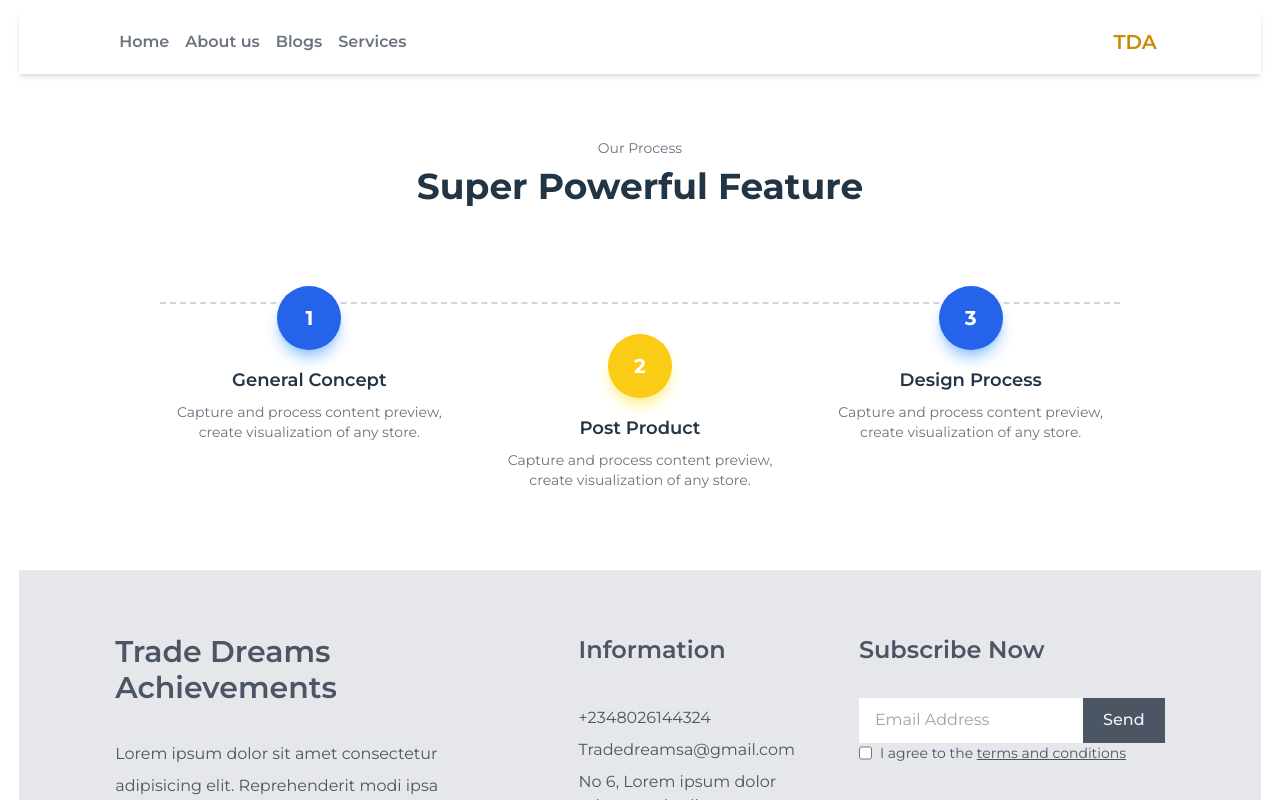
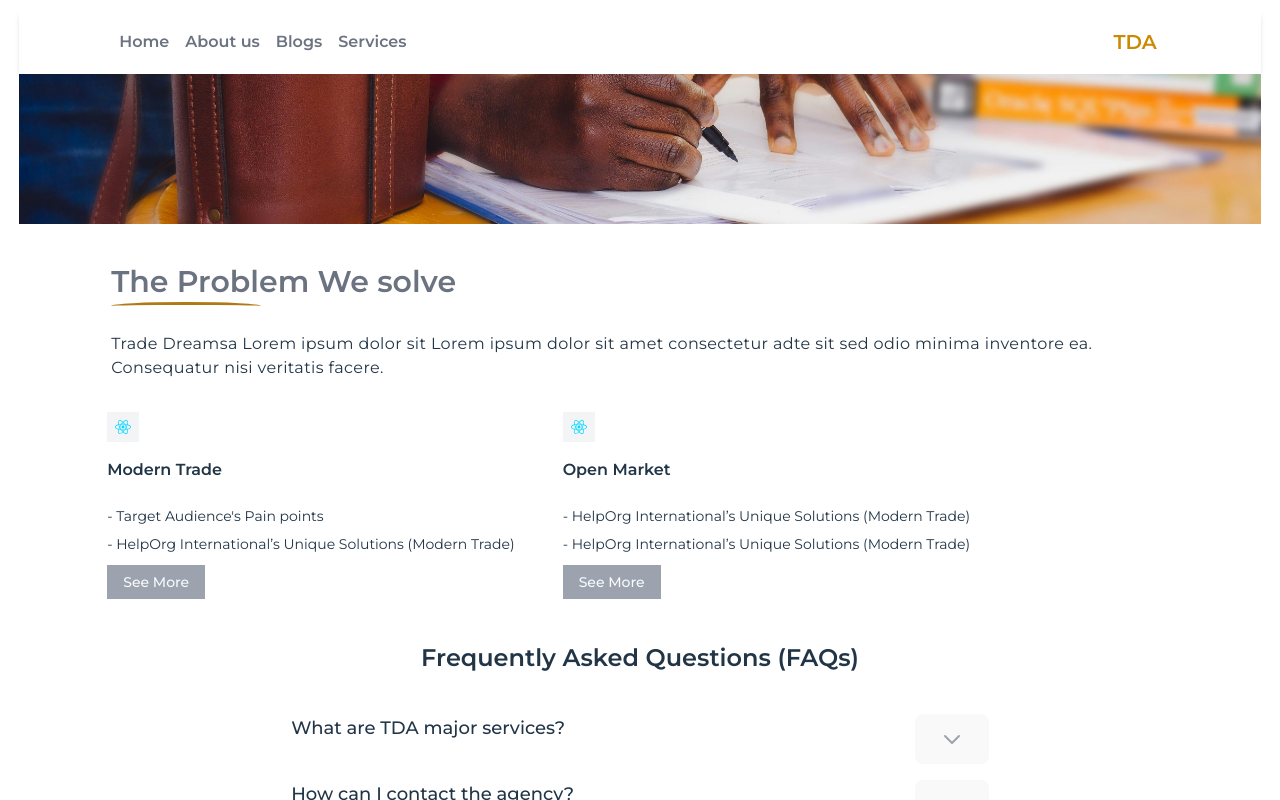
Before and after one commit to ifeoluwajohz/Pro-Market-Links-And-Services, a React (Vite) app: page /service in a window 1280 px wide. Shown: the top 800 px of the page. Built offline with nearby package versions, Linux system fonts and the light colour scheme.

Commit message:
Third commit

```diff
--- a/src/App.jsx
+++ b/src/App.jsx
@@ -7,6 +7,7 @@ import './App.css'
 import Home from './components/Home';
 import About from './components/About';
 import Services from './components/Services';
+import Faq from './components/Faq';
 
 
 function App() {
@@ -24,6 +25,7 @@ function App() {
 
 
       <div id="main">
+      <Faq />
       <Footer />
       </div>
     </Router>
--- a/src/components/About.jsx
+++ b/src/components/About.jsx
@@ -5,33 +5,28 @@ import '../css/index.css'
 
 const About = () => {
   return (
-    <div className="text-center px-0 md:my-0 my-0">
-        <div className="about-img font-semibold text-center text-white">
-            <div className=" w-full block  md:px-16 lg:px-24 mt-0 md:p-8 p-2">
-            <h1 className="mb-3 md:text-8xl text-4xl">About us</h1>
-            <p className="text-sm font-normal">Lorem, ipsum dficia, quia magnam in modi, ad id repellat, inventore qui aliquam saepe consequatur? Libero ipsa rem facilis architecto saepe fugit minima consectetur omnis ullam aliquid aliquam consequuntur laborum illo enim, molestiae, repellat culpa! Adipisci, rem tempora!</p>
-            </div>
-        </div>
-        <div className="how md:m-12 lg:m-20 m-2 my-8">
-            <h1 className="text-4xl text-left mx-4 font-semibold">Our unique solutions</h1>
-            <div className="flex md:flex-nowrap flex-wrap">
-                <div className="individual flex flex-col text-left p-4">
-                    <img className="w-7" src={icon} alt="" />
-                    <p className="font-bold py-2">Hello world</p>
-                    <p className="text-sm">Lorem ipsum dolor sit amet consectetur, adipisicing elit. Numquam dicta odit eaque hic id ea doloremque quisquam sunt ratione, placeat dolor alias est, eligendi doloribus ducimus recusandae atque corporis dolorum!</p>
-                </div>
-                <div className="individual flex flex-col text-left p-4">
-                    <img className="w-7" src={icon} alt="" />
-                    <p className="font-bold py-2">Hello world</p>
-                    <p className="text-sm">Lorem ipsum dolor sit amet consectetur, adipisicing elit. Numquam dicta odit eaque hic id ea doloremque quisquam sunt ratione, placeat dolor alias est, eligendi doloribus ducimus recusandae atque corporis dolorum!</p>
-                </div>
-                <div className="individual flex flex-col text-left p-4">
-                    <img className="w-7" src={icon} alt="" />
-                    <p className="font-bold py-2">Hello world</p>
-                    <p className="text-sm">Lorem ipsum dolor sit amet consectetur, adipisicing elit. Numquam dicta odit eaque hic id ea doloremque quisquam sunt ratione, placeat dolor alias est, eligendi doloribus ducimus recusandae atque corporis dolorum!</p>
-                </div>
-            </div>
-        </div>
+
+    <div className=" px-0 md:my-0 my-0 w-full">
+      <div className="about-img"></div>
+      <div className="max-w-5xl mx-4 md:mx-20 px-4 py-10 text-left">
+
+      <div>
+        <h2 className="under2 text-3xl font-semibold md:text-3xl text-gray-500 mb-8">Overview</h2>
+        <p className="md:text-base text-sm leading-7 font-normal mb-10 tracking-wide">HelpOrg International is a promotional brand that helps small businesses and production companies to gain access to modern trade market such as ShopRite, Justrite, Jendol, etc, and open markets. Through their expertise, they serve as a linking point between production companies, modern trade stores and open markets. HelpOrg International has professional experts who are equipped with the right knowledge and skills to help companies see their trade dreams become realities.</p>
+      </div>
+
+      <div>
+        <h2 className="under3 text-3xl font-semibold md:text-3xl text-gray-500 mb-8 text-right">Objective</h2>
+        <p className="md:text-base text-sm leading-7 font-normal mb-12 tracking-wide text-right">HelpOrg International's main goal is to connect SMEs and production companies with modern trade stores and open markets. Also, this brand is actively concerned with ensuring that there is a seamless flow of money between the stores and the companies.
+        </p>
+      </div>
+
+      <div>
+        <h2 className="under2 text-3xl font-semibold md:text-3xl text-gray-500 mb-8">Target Audience</h2>
+        <p className="md:text-base text-sm leading-7 font-normal mb-12 tracking-wide">HelpOrg International is committed to helping small businesses and production companies gain access into the sales floor of modern trade stores and open markets. Thus, the target audience of this organization are business owners and production companies.
+</p>
+      </div>
+    </div>
     </div>
   )
 }
--- /dev/null
+++ b/src/components/Faq.jsx
@@ -0,0 +1,49 @@
+import React, { useState } from 'react';
+
+const Faq = () => {
+  const [openIndex, setOpenIndex] = useState(null);
+
+  const faqs = [
+    {
+      question: "What are TDA major services?",
+      answer: "Our major services include digital marketing, SEO, content creation, and social media management."
+    },
+    {
+      question: "How can I contact the agency?",
+      answer: "You can contact us via email at contact@agency.com or call us at (123) 456-7890."
+    },
+    {
+      question: "What is the agency's pricing model?",
+      answer: "We offer flexible pricing models including hourly rates, project-based pricing, and retainer agreements."
+    }
+  ];
+
+  const toggleMenu = (index) => {
+    setOpenIndex(openIndex === index ? null : index);
+  };
+
+  return (
+    <div className="text-center p-4 md:p-8">
+      <h1 className="text-2xl font-semibold mb-10">Frequently Asked Questions (FAQs)</h1>
+      {faqs.map((faq, index) => (
+        <div key={index} className="text-xl faq my-4">
+          <div onClick={() => toggleMenu(index)} className="flex justify-between mx-2 lg:mx-60">
+            <p className="text-lg font-medium">{faq.question}</p>
+            <button className="text-gray-400 focus:border">
+              <svg className={`h-6 w-6 transition-transform duration-300 ${openIndex === index ? 'transform rotate-45' : ''}`} fill="none" stroke="currentColor" viewBox="0 0 24 24" xmlns="http://www.w3.org/2000/svg">
+                <path strokeLinecap="round" strokeLinejoin="round" strokeWidth="2" d={openIndex === index ? "M5 15l7-7 7 7" : "M19 9l-7 7-7-7"}></path>
+              </svg>
+            </button>
+          </div>
+          {openIndex === index && (
+            <div className="mt-1 text-gray-500 text-lg text-left flex-wrap px-2 lg:px-60">
+              <p className="text-base">{faq.answer}</p>
+            </div>
+          )}
+        </div>
+      ))}
+    </div>
+  );
+};
+
+export default Faq;
--- a/src/components/Home.jsx
+++ b/src/components/Home.jsx
@@ -24,37 +24,27 @@ const Home = () => {
         <div className="flex flex-col justify-evenly pr-2 w-full md:w-4/6 mb-3">
         <div>
           <p className="text-gray-400 mb-4">ENDLESS BUSINESS POSSIBILITIES</p>
-        <h1 className="text-2xl md:text-4xl lg:text-5xl font-semibold pb-4">WE'LL HELP YOU <span className="">ACHIEVE YOUR</span> TRADE DREAMS</h1>
-        <p className="text-sm mb-6">Lorem ip facere quos voluptatem, error ut nihil omnis, rem obcaecati esse qui veniam quisquam blanditiis!</p>
+        <h1 className="text-gray-700 text-2xl md:text-4xl lg:text-5xl font-bold pb-4 mb-4">WE'LL HELP YOU ACHIEVE YOUR <span className="under">TRADE DREAMS</span> </h1>
+        <p className="text-gray-700 text-sm mb-6">TDA International main goal is to connect SME's and production companies with modern trade stores and open markets</p>
         </div>
-      <form className="flex items-center">
-        <input
-          type="email"
-          value={email}
-          onChange={(e) => setEmail(e.target.value)}
-          placeholder="Stay tuned for more"
-          className="flex-grow w-16 text-sm px-4 py-2 text-gray-700 bg-white border border-gray-300 rounded-l-full focus:outline-none focus:ring-2 focus:ring-gray-200"
-        />
-        <button
-          type="submit"
-          className="px-4 py-1 border-2 border-gray-100 rounded-r-full "
-        >
-          <img width="28" height="28" src="https://img.icons8.com/hieroglyphs/32/up-right.png" alt="up-right"/>
-        </button>
-      </form>
+        <form className="mb-0 flex">
+          <input type="email" className="px-4 py-1 w-full md:w-2/3 border  focus:outline-gray-300" placeholder='Connect with us via email ...'/>
+          <button className=" w-24 bg-gray-700 rounded-none text-gray-100 text-center">Send</button>
+
+        </form>
 
 
         </div>
-        <div className="md:w-10/12 w-full  lg:pl-2 pl-0 bg-center">
+        <div className="md:w-10/12 w-full lg:pl-2 pl-0 bg-center">
           <img className=" w-full"  src={analysis} />
         </div>
       </div>
-    <div className="previos text-center px-5 md:px-16 lg:px-24 md:mt-16 mt-10">
+    <div className="previos text-right px-5 md:px-16 lg:px-24 md:mt-16 mt-10">
         <StatisticsGrid />
     </div>
       <div className="max-w-5xl text-center mx-auto px-0 py-16 ">
       <h2 className="text-sm text-gray-500 mb-2">Our Process</h2>
-      <h1 className="text-3xl md:text-4xl font-bold mb-8 md:mb-16">Super Powerful Feature</h1>
+      <h1 className="text-2xl md:text-4xl font-bold mb-8 md:mb-16">Super Powerful Feature</h1>
 
       <div className="relative">
         <div className="absolute top-8 left-4 right-4 border-t-2 border-dashed border-gray-300 z-0 hidden md:block"></div>
--- a/src/components/Services.jsx
+++ b/src/components/Services.jsx
@@ -1,82 +1,57 @@
 import React from 'react'
 import icon from '../assets/react.svg'
+import analysis from '../assets/contract.jpg'
+
 
 import '../css/index.css'
-
-const ProcessStep = ({ number, title, description, bgColor, textColor, shadowColor }) => (
-    <div className={`flex flex-col items-center m-4 ${number === 2 ? 'md:mt-16' : ''}`}>
-      <div className={`w-16 h-16 ${bgColor} rounded-full flex items-center justify-center ${textColor} text-xl font-bold mb-4 shadow-lg ${shadowColor}`}>
-        {number}
-      </div>
-      <h3 className="text-lg font-semibold mb-2 text-center">{title}</h3>
-      <p className="text-sm text-gray-500 text-center max-w-xs">
-        {description}
-      </p>
-    </div>
-  );
+import { Link } from 'react-router-dom'
 
 const Services = () => {
   return (
+    <div className=" px-0 md:my-0 my-0 w-full">
+      <div className="about-img"></div>
+      <div className="max-w-5xl mx-3 md:mx-16 lg:mx-20 px-3 pt-10 pb-4 text-left">
+
+      <div>
+        <h2 className="under2 text-3xl font-semibold md:text-3xl text-gray-500 mb-8">The Problem We solve</h2>
+        <p className="md:text-base text-sm leading-7 font-normal tracking-wide">Trade Dreamsa Lorem ipsum dolor sit Lorem ipsum dolor sit amet consectetur adte sit sed odio minima inventore ea. Consequatur nisi veritatis facere.</p>
+      </div>
+
+
+    </div>
     <div className="text-center px-0 md:my-0 my-0">
-      <div className="max-w-5xl mx-auto px-4 py-16 ">
-      <h2 className="text-sm text-center text-gray-500 mb-2">Our Process</h2>
-      <h1 className="text-3xl md:text-4xl font-bold text-center mb-16">Super Powerful Feature</h1>
+        <div className="how md:mx-12 lg:mx-16">
+            <div className="flex justify-start items-center md:flex-nowrap flex-wrap gap-4 mx-2">
+                <div className="flex flex-col text-left p-4">
+                  <img className="w-8 bg-gray-100 p-2" src={icon} alt="" />
+                  <p className="font-semibold py-4">Modern Trade </p>
+                  <p className="md:text-sm text-xs leading-7 py-2">- Target Audience's Pain points</p>
+                  <p className="md:text-sm text-xs leading-7 mb-4">- HelpOrg International’s Unique Solutions (Modern Trade)</p>
+                  <Link>
+                  <span className="more text-sm text-gray-50 bg-gray-400 hover:text-gray-50 px-4 py-2">See More</span>
 
-      <div className="relative">
-        {/* Dotted line */}
-        <div className="absolute top-8 left-4 right-4 border-t-2 border-dashed border-gray-300 z-0 hidden md:block"></div>
+                  </Link>
+                </div>
+                <div className="flex flex-col text-left p-4">
+                  <img className="w-8 bg-gray-100 p-2" src={icon} alt="" />
+                  <p className="font-semibold py-4 ">Open Market</p>
+                  <p className="md:text-sm text-xs leading-7 py-2">- HelpOrg International’s Unique Solutions (Modern Trade)</p>
+                  <p className="md:text-sm text-xs leading-7 mb-4">- HelpOrg International’s Unique Solutions (Modern Trade)</p>
+                  <Link>
+                  <span className="more text-sm text-gray-50 bg-gray-400 hover:text-gray-50 px-4 py-2">See More</span>
 
-        {/* Process steps */}
-        <div className="flex flex-col md:flex-row justify-between relative z-10">
-          <ProcessStep
-            number={1}
-            title="General Concept"
-            description="Capture and process content preview, create visualization of any store."
-            bgColor="bg-blue-600"
-            textColor="text-white"
-            shadowColor="shadow-blue-300"
-          />
+                  </Link>
 
-          <ProcessStep
-            number={2}
-            title="Post Product"
-            description="Capture and process content preview, create visualization of any store."
-            bgColor="bg-yellow-400"
-            textColor="text-white"
-            shadowColor="shadow-yellow-200"
-          />
-
-          <ProcessStep
-            number={3}
-            title="Design Process"
-            description="Capture and process content preview, create visualization of any store."
-            bgColor="bg-blue-600"
-            textColor="text-white"
-            shadowColor="shadow-blue-300"
-          />
+                </div>
+                {/* <div className="flex flex-col text-left p-4">
+                  <img className="w-8 bg-gray-100 p-2" src={icon} alt="" />
+                  <p className="font-semibold py-2 ">Open Market</p>
+                  <p className="md:text-sm text-xs leading-7">HelpOrg International’s Unique Solutions (Modern Trade)
+                  </p>
+                </div> */}
+            </div>
         </div>
-      </div>
     </div>
-        {/* <div className="how md:m-12 lg:m-20 m-2 my-8">
-            <h1 className="text-4xl text-left mx-4 font-semibold">Our unique solutions</h1>
-            <div className="flex md:flex-nowrap flex-wrap">
-                <div className="individual flex flex-col text-left p-4">
-                    <img className="w-7" src={icon} alt="" />
-                    <p className="font-bold py-2">Hello world</p>
-                    <p className="text-xs">Lorem ipsum dolor sit amet consectetur, adipisicing elit. Numquam dicta odit eaque hic id ea doloremque quisquam sunt ratione, placeat dolor alias est, eligendi doloribus ducimus recusandae atque corporis dolorum!</p>
-                </div>
-                <div className="individual flex flex-col text-left p-4">
-                    <img className="w-7" src={icon} alt="" />
-                    <p className="font-bold py-2">Hello world</p>
-                    <p className="text-xs">Lorem ipsum dolor sit amet consectetur, adipisicing elit. Numquam dicta odit eaque hic id ea doloremque quisquam sunt ratione, placeat dolor alias est, eligendi doloribus ducimus recusandae atque corporis dolorum!</p>
-                </div>
-                <div className="individual flex flex-col text-left p-4">
-                    <img className="w-7" src={icon} alt="" />
-                    <p className="font-bold py-2">Hello world</p>
-                    <p className="text-xs">Lorem ipsum dolor sit amet consectetur, adipisicing elit. Numquam dicta odit eaque hic id ea doloremque quisquam sunt ratione, placeat dolor alias est, eligendi doloribus ducimus recusandae atque corporis dolorum!</p>
-                </div>
-            </div>
-        </div> */}
     </div>
   )
 }
--- a/src/css/index.css
+++ b/src/css/index.css
@@ -20,6 +20,59 @@
     height: 250px;
     width: 100%;
   }
+}
+
+.about-img {
+  background: url("../assets/contract.jpg");
+  background-position: center center;
+  text-align: center;
+  background-size: cover;
+  width: 100%;
+  height: 150px;
+  padding: 0px 20px;
+}
+@media (max-width: 1024px) {
+  .about-img {
+    width: 100%;
+    height: 100px;
+  }
+}
+
+.under, .under2, .under3 {
+  position: relative;
+}
+
+.under::after {
+  content: "";
+  position: absolute;
+  width: 100%;
+  border-top: solid 3px #af7914;
+  left: 0;
+  bottom: -10px;
+  border-radius: 60%;
+  height: 8px;
+}
+
+.under2::after {
+  content: "";
+  position: absolute;
+  width: 15%;
+  border-top: solid 3px #af7914;
+  left: 0;
+  bottom: -10px;
+  border-radius: 50%;
+  height: 8px;
+}
+
+.under3::after {
+  content: "";
+  position: absolute;
+  width: 15%;
+  border-top: solid 3px #af7914;
+  right: 0;
+  bottom: -10px;
+  border-radius: 50%;
+  height: 8px;
 }
 
 .showcase {
--- a/src/css/index.scss
+++ b/src/css/index.scss
@@ -19,18 +19,54 @@
         width: 100%;
     }
 }
-// .main-img{
-//     background: url(https://unsplash.com/photos/a-laptop-computer-sitting-on-top-of-a-wooden-desk-BNBzPYhKSAQ);
-//     background-position: center center;
-//     text-align: center;
-//     background-size: cover;
-//     width: 100%;
-//     padding: 0px 20px;
-//     @media (max-width: 1024px) {
-//         width: 100%;
-//     }
-// }
+.about-img{
+    background: url('../assets/contract.jpg');
+    background-position: center center;
+    text-align: center;
+    background-size: cover;
+    width: 100%;
+    height: 150px;
+    padding: 0px 20px;
+    @media (max-width: 1024px) {
+        width: 100%;
+        height: 100px;
+    }
+}
 
+.under, .under2, .under3{
+    position: relative;
+
+}
+.under::after{
+    content: '';
+    position: absolute;
+    width: 100%;
+    border-top: solid 3px #af7914;
+    left: 0;
+    bottom: -10px;
+    border-radius: 60%;
+    height: 8px;
+}
+.under2::after{
+    content: '';
+    position: absolute;
+    width: 15%;
+    border-top: solid 3px #af7914;
+    left: 0;
+    bottom: -10px;
+    border-radius: 50%;
+    height: 8px;
+}
+.under3::after{
+    content: '';
+    position: absolute;
+    width: 15%;
+    border-top: solid 3px #af7914;
+    right: 0;
+    bottom: -10px;
+    border-radius: 50%;
+    height: 8px;
+}
 .showcase{
     display: flex;
     justify-content: space-between;
--- a/tailwind.config.js
+++ b/tailwind.config.js
@@ -10,7 +10,7 @@ export default {
     // "./src/components/Welcome.jsx",
     "./src/components/Services.jsx",
     // "./src/components/Previous_project.jsx",
-    // "./src/components/Faq.jsx",
+    "./src/components/Faq.jsx",
     // "./src/components/Briefdigital.jsx",
     // "./src/components/Briefdev.jsx",
 
```
Also changed, not shown: src/components/Number.jsx (+4 -4 lines).
